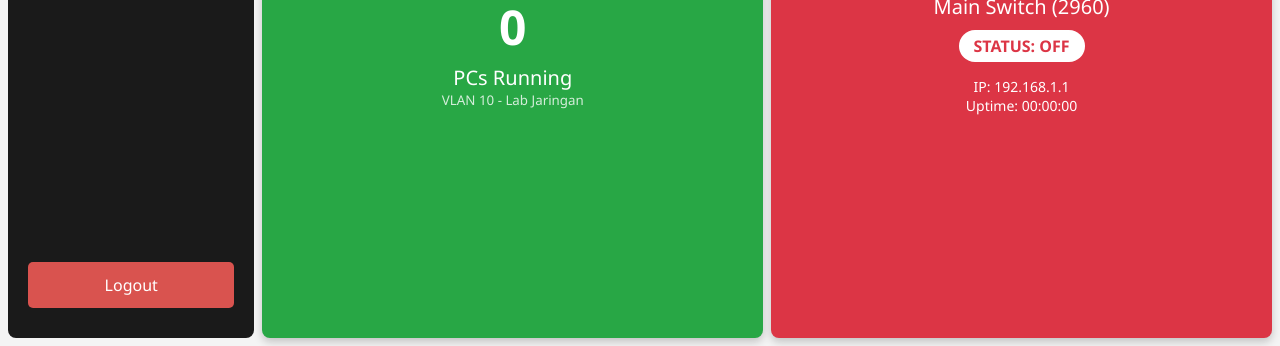
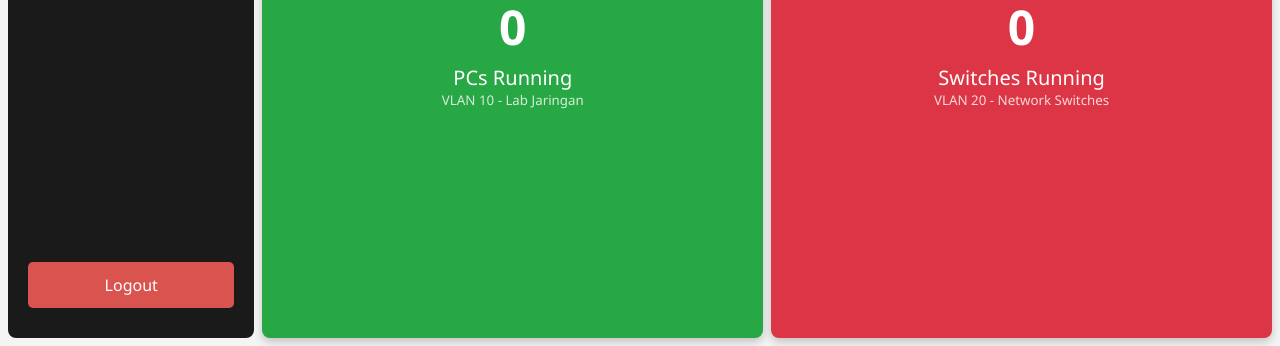
Before and after one commit to FajZMen/Bacot, a plain HTML site: page Dashboard.html in a window 1280 px wide. Shown: the part 454-800 px from the top of the page. Drawn offline with Linux system fonts and the light colour scheme.

Commit message:
Refactor Dashboard.html for improved layout and data
Updated dashboard layout and functionality to display running PCs and switches.

```diff
--- a/Dashboard.html
+++ b/Dashboard.html
@@ -141,7 +141,7 @@
         </div>
 
         <div class="header">
-            Project Kelompok 8
+            The Network
         </div>
 
         <div class="content1 card-content">
@@ -152,14 +152,9 @@
 
         <div class="content2 card-content">
             <div class="card-icon">🔌</div>
-            <div class="card-label">Main Switch (2960)</div>
-
-            <div class="status-badge" id="switch-status-badge">STATUS: OFF</div>
-
-            <p style="margin-top: 15px; font-size: 14px;">
-                IP: 192.168.1.1<br>
-                Uptime: 00:00:00
-            </p>
+            <div class="card-value">0</div>
+            <div class="card-label">Switches Running</div>
+            <small style="opacity: 0.8;">VLAN 20 - Network Switches</small>
         </div>
 
     </div>
@@ -168,9 +163,14 @@
         const logBtn = document.getElementById('logout');
 
         // Update PC running count from localStorage
-        const pcStatuses = JSON.parse(localStorage.getItem('pcStatuses')) || ['OFF', 'OFF', 'OFF'];
+        const pcStatuses = JSON.parse(localStorage.getItem('pcStatuses')) || ['OFF', 'OFF', 'OFF', 'OFF', 'OFF', 'OFF', 'OFF'];
         const runningCount = pcStatuses.filter(status => status === 'ON').length;
-        document.querySelector('.card-value').textContent = runningCount;
+        document.querySelector('.content1 .card-value').textContent = runningCount;
+
+        // Update switches running count from localStorage
+        const switchStatuses = JSON.parse(localStorage.getItem('switchStatuses')) || ['OFF', 'OFF', 'OFF', 'OFF', 'OFF'];
+        const switchesRunningCount = switchStatuses.filter(status => status === 'ON').length;
+        document.querySelector('.content2 .card-value').textContent = switchesRunningCount;
 
         managerBtn.addEventListener('click', () => {
             window.location.href = 'Manager.html';
@@ -179,14 +179,7 @@
         logBtn.addEventListener('click', () => {
             window.location.href = 'index.html';
         });
-
-        // Update switch status from localStorage
-        const switchStatusBadge = document.getElementById('switch-status-badge');
-        const switchStatusValue = localStorage.getItem('switchStatus') || 'OFF';
-        switchStatusBadge.textContent = `STATUS: ${switchStatusValue}`;
-        if (switchStatusValue === 'ON') {
-            switchStatusBadge.style.color = 'green';
-        }
     </script>
 </body>
 </html>
+</body>
```
